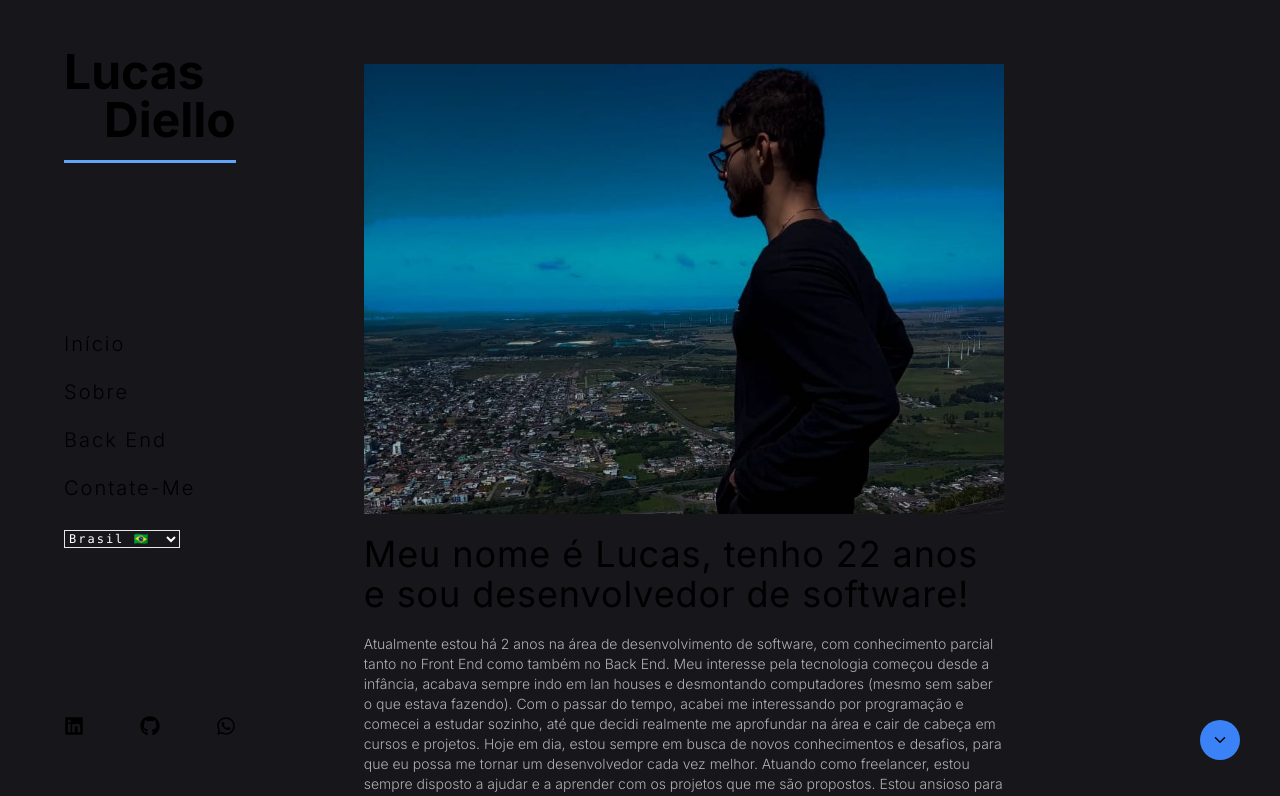
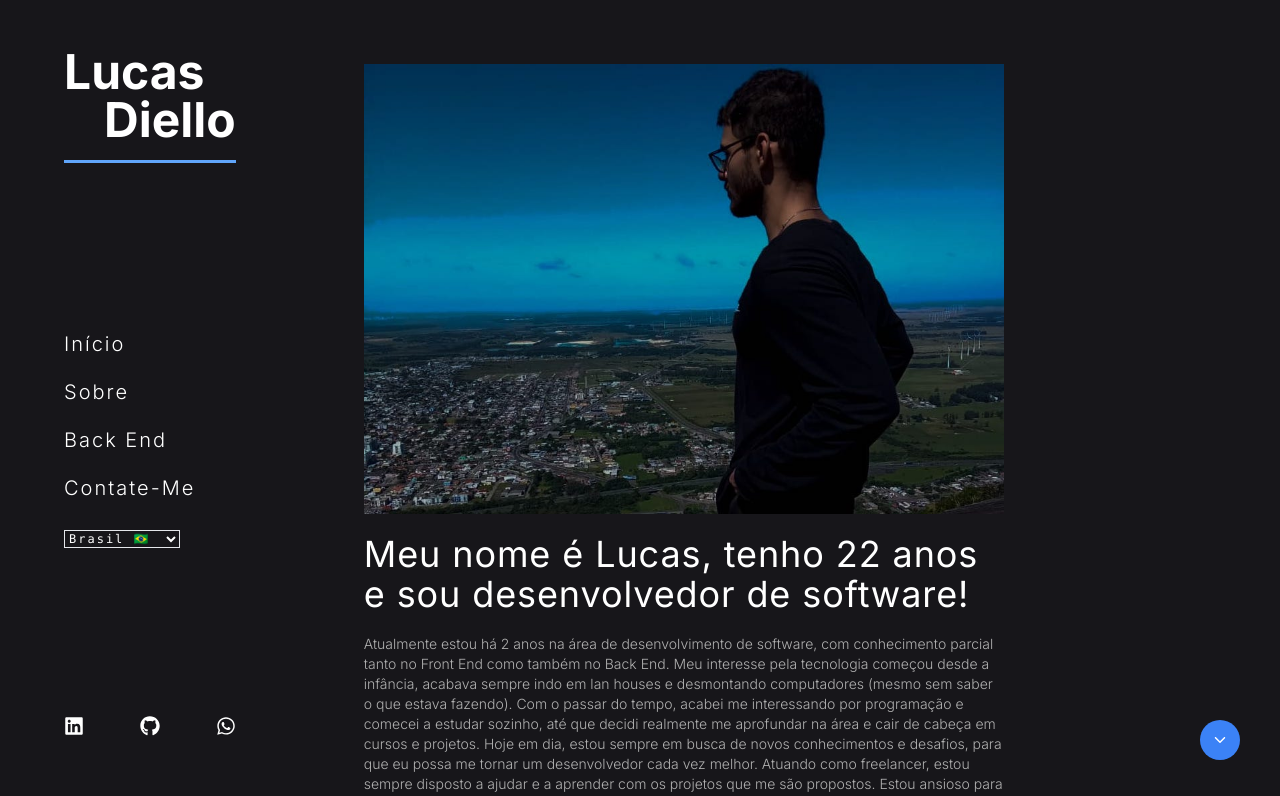
Before and after one commit to LucasDiello/portfolio-Next.js, a Next.js app: page /en/about in a window 1280 px wide. Shown: the top 796 px of the page. Built offline with nearby package versions, Linux system fonts and the light colour scheme.

Commit message:
style to deploy

```diff
--- a/src/app/[lang]/about/page.tsx
+++ b/src/app/[lang]/about/page.tsx
@@ -223,7 +223,7 @@ const page = () => {
         <Image src={eu} alt="" className=" h-[450px] w-full object-cover object-top " />
       </div>
       <div className="mt-5">
-        <h1 className={`font-oswald text-4xl tracking-wide`}>
+        <h1 className={`font-oswald text-4xl tracking-wide text-white`}>
         {translation.about_me_description2}
         </h1>
         <p className="mt-5 text-sm font-light text-[#B0B0B0]">
@@ -232,7 +232,7 @@ const page = () => {
       </div>
       {skillsAndExperience.map((section) => (
         <div key={section.title}>
-          <h2 className="font-base font-oswald mt-4 border-b-[3px] border-blue-400 pb-3 text-3xl tracking-wide">
+          <h2 className="font-base font-oswald mt-4 border-b-[3px] border-blue-400 pb-3 text-3xl tracking-wide text-white">
             {lang === "pt-BR" ? section.title : section.titleEn}
           </h2>
           <ul className={`mt-4 grid grid-cols-2 gap-4 text-sm font-light text-[#B0B0B0]`}>
@@ -260,7 +260,7 @@ const page = () => {
         </div>
       ))}
       <div className="mt-5">
-        <h2 className="font-base font-oswald mt-4 border-b-[3px] border-blue-400 pb-3 text-3xl tracking-wide">
+        <h2 className="font-base font-oswald mt-4 border-b-[3px] border-blue-400 pb-3 text-3xl tracking-wide text-white">
           {translation.fast_contact}!
         </h2>
         <p className="mt-4 text-sm font-light text-[#B0B0B0]">
--- a/src/app/[lang]/seemore/page.tsx
+++ b/src/app/[lang]/seemore/page.tsx
@@ -10,7 +10,7 @@ const page = () => {
   return (
     <section className="md:p-16 p-4 w-full lg:w-[80%] mx-auto">
       <div className="flex flex-col items-center justify-center">
-      <h2 className="text-7xl mt-4 mb-10 border-b-[3px] border-blue-400 pb-3 font-oswald tracking-wide">Back-End</h2>
+      <h2 className="text-7xl mt-4 mb-10 border-b-[3px] border-blue-400 pb-3 font-oswald tracking-wide text-white">Back-End</h2>
       <div className="grid grid-cols-1 sm:grid-cols-2 lg:grid-cols-3 gap-8">
           {projectsBackEnd.map((project) => (
             <div
@@ -18,7 +18,7 @@ const page = () => {
               className="flex flex-col items-start justify-between p-6 space-y-5 bg-[#1e1e1e] shadow-lg hover:shadow-2xl
               "
             >
-        <h1 className="mb-3 tracking-tighter mt-4 text-3xl  font-mono">
+        <h1 className="mb-3 tracking-tighter mt-4 text-3xl font-mono text-white">
           <a
             href={project.github}
             target='_blank'
--- a/src/components/Aside-left/AsideLeft.tsx
+++ b/src/components/Aside-left/AsideLeft.tsx
@@ -10,7 +10,7 @@ import { useDictionary } from '@/app/context/DictionaryContext';
 
 const AsideLeft = () => {
     const [isOpen, setIsOpen] = React.useState(false)
-    const pathname = usePathname(); // Hook para pegar o pathname atual
+    const pathname = usePathname();
     const { translation } = useDictionary();
 
     return (
@@ -19,7 +19,7 @@ const AsideLeft = () => {
         <BiMenu onClick={() => setIsOpen(!isOpen)} size={50} className='text-white fixed !z-50 right-2 top-2' />
         </div>
         <div className={`${isOpen ? "left-0" : "left-[-120%]"} bg-[#1f1e22] md:bg-inherit fixed min-h-[100%] z-49  sidenav p-16 pt-12 md:sticky md:min-h-[100vh] top-0 min-w-[260px] flex justify-between flex-col`}>
-            <h1 className='text-5xl font-bold hover:text-blue-400 border-b-[3px] pb-4 border-blue-400'>
+            <h1 className='text-5xl font-bold hover:text-blue-400 border-b-[3px] pb-4 border-blue-400 text-white'>
                 <Link href={"/"}>
             Lucas
                  <p className='ml-10'>
@@ -27,7 +27,7 @@ const AsideLeft = () => {
                 </p>
             </Link>
             </h1>
-            <ul className='font-oswald space-y-5 text-xl tracking-widest font-light'>
+            <ul className='font-oswald space-y-5 text-xl tracking-widest font-light text-white' >
                 <li onClick={() => setIsOpen(false)} className={`${pathname === '/' ? 'text-blue-400 ' : 'hover:text-blue-400 hover:font-bold'}`}>
                     <Link href="/">{translation.home}</Link>
                 </li>
@@ -46,17 +46,17 @@ const AsideLeft = () => {
             <ul className='flex  justify-between'>
                 <li className='hover:text-blue-400'>
                     <Link href="https://www.linkedin.com/in/lucasdiello/" target="_blank" rel="noreferrer">
-                        <FaLinkedin size={20} />
+                        <FaLinkedin size={20} color='white'/>
                     </Link>
                 </li>
                 <li className='hover:text-blue-400'>
                     <Link href="https://github.com/LucasDiello" target="_blank" rel="noreferrer">
-                        <FaGithub size={20} />
+                        <FaGithub size={20} color='white'/>
                     </Link>
                 </li>
                 <li className='hover:text-blue-400'>
                     <Link href="https://www.instagram.com/lucasdiello/" target="_blank" rel="noreferrer">
-                        <FaWhatsapp size={20} />
+                        <FaWhatsapp size={20} color='white' />
                     </Link>
                 </li>
             </ul>
--- a/src/styles/globals.css
+++ b/src/styles/globals.css
@@ -17,7 +17,7 @@
 }
 
 body {
-  color: rgb(var(--foreground-rgb));
+  color: white;
   }
 
 button, a {
```
